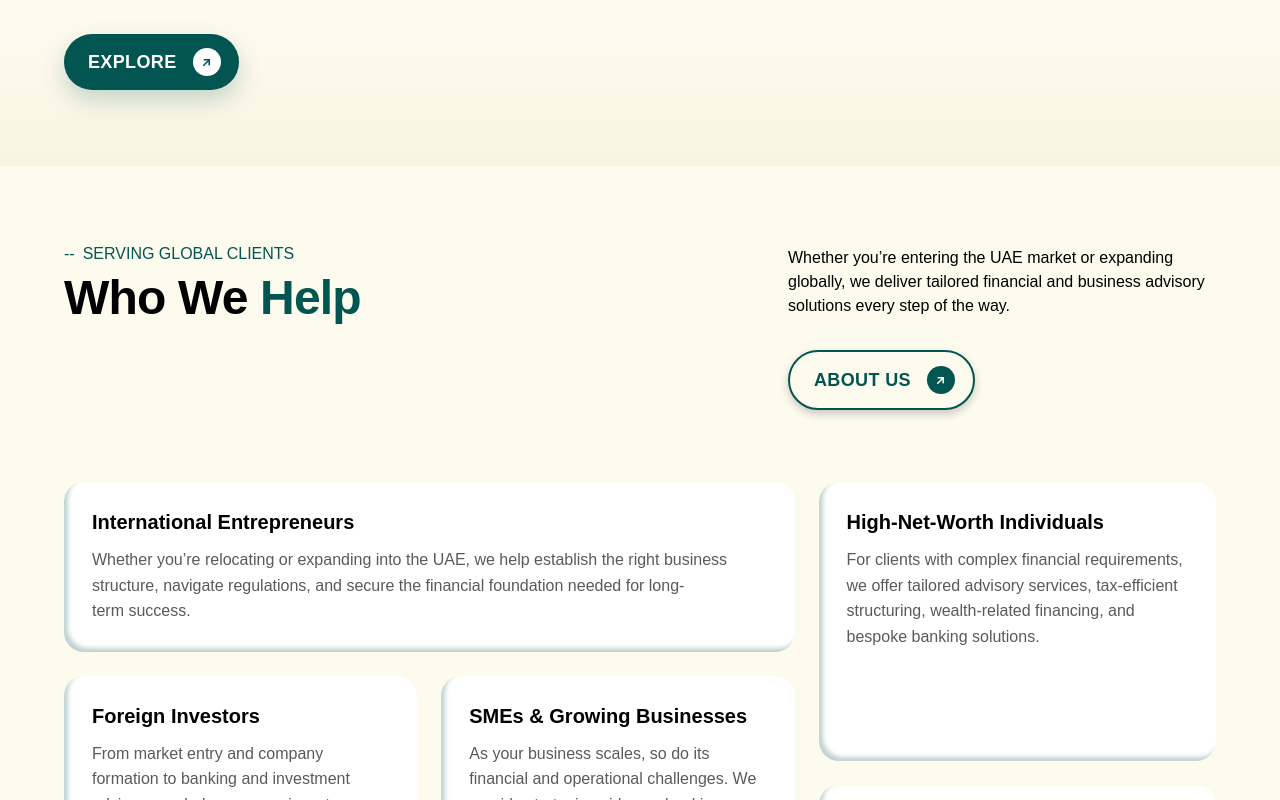
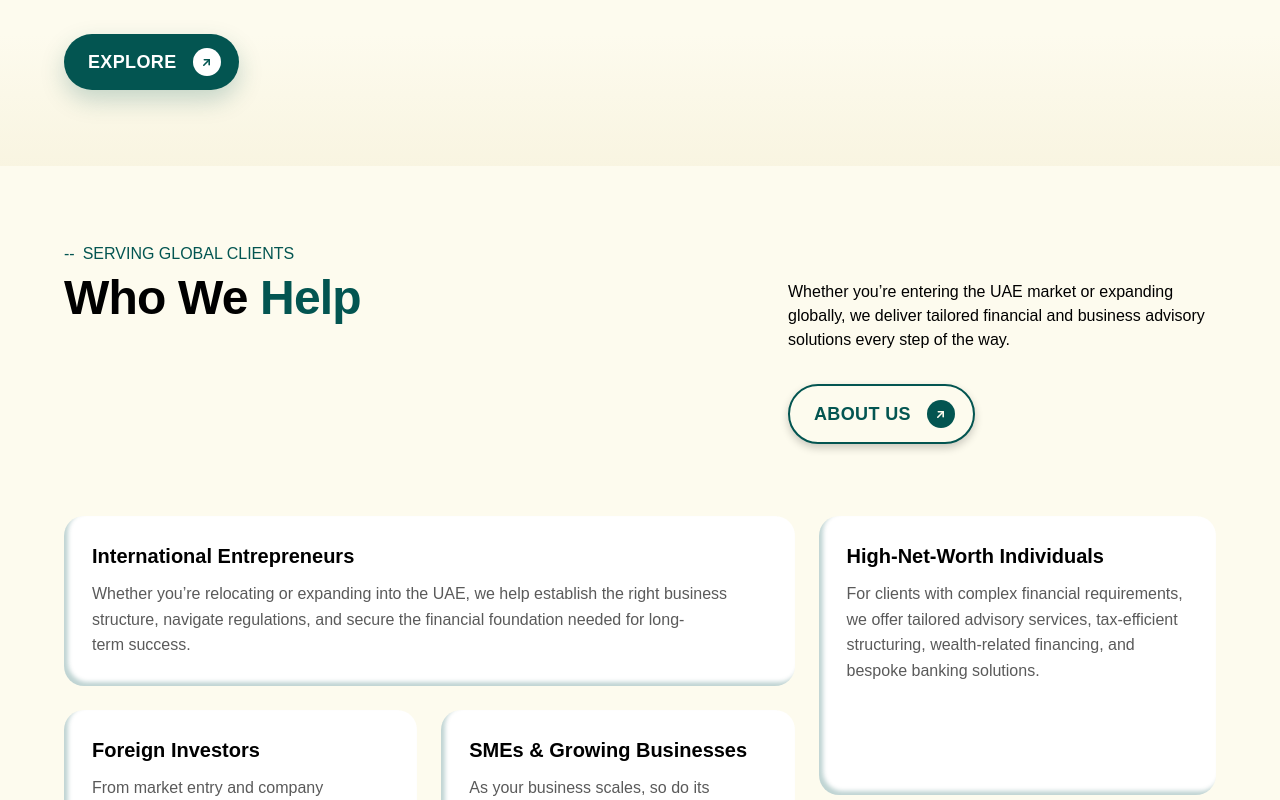
Before and after one commit to PrinceKhimani78/ultronnew, a Next.js app: page / in a window 1280 px wide. Shown: the part 770-1570 px from the top of the page. Built offline with nearby package versions, Linux system fonts and the light colour scheme; no server answers; a web font is replaced by a local one.

Commit message:
Align WhoWeHelp subheadline top line with Who We Help heading matching Figma

```diff
--- a/src/components/home/who-we-help/WhoWeHelp.tsx
+++ b/src/components/home/who-we-help/WhoWeHelp.tsx
@@ -72,7 +72,10 @@ export function WhoWeHelpSection() {
             </h2>
           </Reveal>
 
-          <Reveal delay={STAGGER_MS} className="lg:w-[428px] lg:shrink-0">
+          <Reveal
+            delay={STAGGER_MS}
+            className="lg:w-[428px] lg:shrink-0 lg:pt-[34px]"
+          >
             <p className="text-[16px] leading-[150%] font-normal text-black">
               {WHO_WE_HELP_HEADER.body}
             </p>
```
